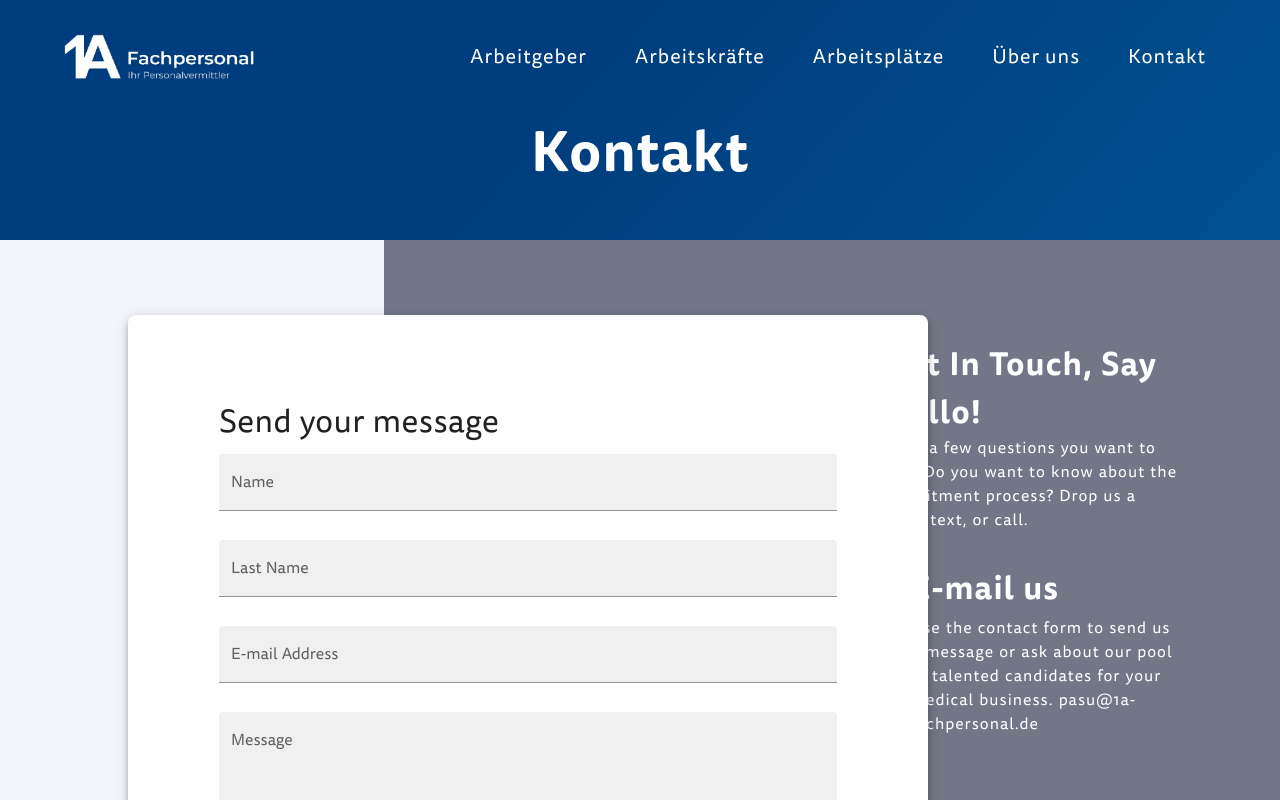
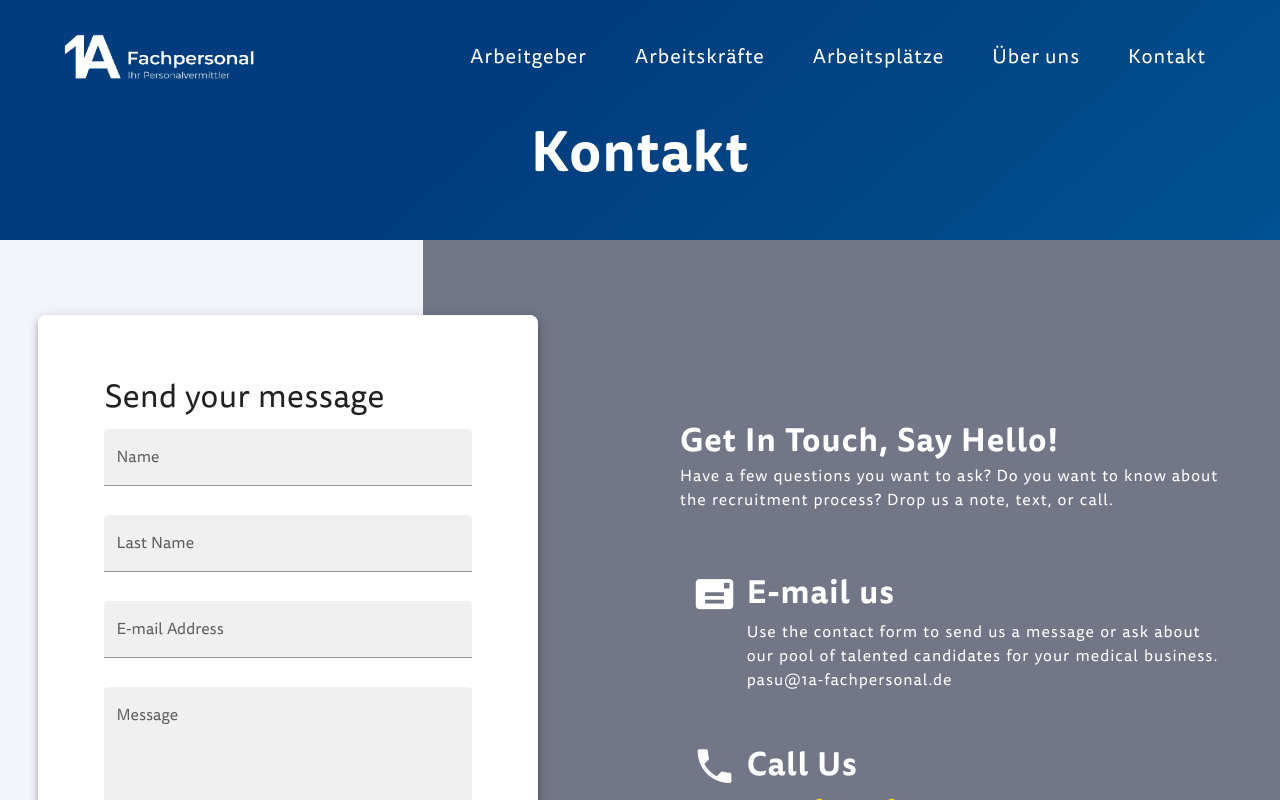
Before and after one commit to Miteos/1a-fachpersonal, a Nuxt app: page /kontakt in a window 1280 px wide. Shown: the top 800 px of the page. Built offline with nearby package versions, Linux system fonts and the light colour scheme; a web font is replaced by a local one.

Commit message:
feat: responsive update for landing

```diff
--- a/assets/styles/_mixins.scss
+++ b/assets/styles/_mixins.scss
@@ -5,7 +5,7 @@
   @media screen and (max-width: 1400px){ @content;}
 }
 @mixin lowresmonitors{
-  @media screen and (max-width: 1200px){ @content;}
+  @media screen and (max-width: 1260px){ @content;}
 }
 
 @mixin tablets{
@@ -15,7 +15,9 @@
 @mixin phones{
   @media screen and (max-width: 820px){ @content; }
 }
-
+@mixin midphones{
+  @media screen and (max-width: 620px){ @content;}
+}
 @mixin smallphones{
-  @media screen and (max-width: 420px){ @content; }
+  @media screen and (max-width: 440px){ @content; }
 }
--- a/components/sections/landingBoxes.vue
+++ b/components/sections/landingBoxes.vue
@@ -1,29 +1,41 @@
 <template>
+  <v-container fluid class="pa-0">
     <section class="landing-boxes py-12">
       <div class="landing-boxes--title">
         <h2>Unsere Erfahrung im Umgang mit Arbeitgebern und Arbeitnehmern.</h2>
       </div>
-    <div class="landing-boxes--cards">
+      <v-row style="width: 100%" justify="center">
+        <v-col
+          v-for="c in cards"
+          :key="c.id"
+          xl="3"
+          lg="3"
+          md="7"
+          sm="8"
+          cols="12"
+        >
           <v-card
             rounded
-        class="rounded-lg"
             hover
-        elevation="5"
-        v-for="c in cards"
-        :key="c.id"
+            elevation="3"
+            class="landing-boxes--cards rounded-lg"
           >
             <v-card-title
-          style="font-size: 72px"
-          class="d-flex justify-center pa-12"
+              style="font-size: 50px"
+              :style="{ 'font-size: 72px': $vuetify.breakpoint.mdAndDown }"
+              class="d-flex justify-center pa-9"
+              :class="{ 'pa-6': $vuetify.breakpoint.mdAndDown }"
             >
               {{ c.title }}</v-card-title
             >
-        <v-card-text class="d-flex justify-center pa-5" style="font-size: 24px"
+            <v-card-text class="d-flex text-center justify-center pa-5"
               >{{ c.text }}
             </v-card-text>
           </v-card>
-    </div>
+        </v-col>
+      </v-row>
     </section>
+  </v-container>
 </template>
 
 <script>
@@ -55,6 +67,7 @@ export default {
 
 <style lang="scss" scoped>
 @import 'assets/styles/colors';
+@import 'assets/styles/mixins';
 .landing-boxes {
   display: flex;
   flex-direction: column;
@@ -68,6 +81,12 @@ export default {
     font-size: 45px !important;
     & h2 {
       font-size: 45px;
+      @include phones {
+        font-size: 26px;
+      }
+      @include smallphones {
+        font-size: 22px;
+      }
     }
     & p {
       padding-top: 20px;
@@ -75,14 +94,21 @@ export default {
     }
   }
   &--cards {
-    display: grid;
-    grid-template-columns: 1fr 1fr 1fr;
-    grid-gap: 50px;
+    display: flex;
+    flex-direction: column;
     justify-content: center;
     align-items: center;
-    min-width: 400px;
-    font-size: 24px;
+    min-height: 250px;
+    min-width: 100%;
+    font-size: 18px;
     margin: 100px 0;
+    @include highresmonitors {
+      margin: 25px 0;
+    }
+    @include phones {
+      font-size: 16px;
+      margin: 20px 0;
+    }
     & .v-card__text {
       font-size: 18px;
     }
--- a/components/sections/landingCarousel.vue
+++ b/components/sections/landingCarousel.vue
@@ -1,21 +1,14 @@
 <template>
   <v-carousel
     cycle
-    height="600"
+    :height="$vuetify.breakpoint.xs ? 400 : 600"
     hide-delimiter-background
     show-arrows-on-hover
     class="background-image"
   >
     <v-carousel-item v-for="(slide, i) in slides" :key="i">
       <v-row class="fill-height" align="center" justify="center">
-        <div
-          class="display-3 text--center"
-          style="
-            font-size: 32px !important;
-            max-width: 800px;
-            text-align: center;
-          "
-        >
+        <div class="text--center carousel-text">
           {{ slide }}
         </div>
       </v-row>
@@ -47,6 +40,7 @@ export default {
 }
 </script>
 <style lang="scss">
+@import 'assets/styles/mixins';
 .background-image {
   width: 100%;
   background-image: linear-gradient(rgba(0, 0, 0, 0.5), rgba(0, 0, 0, 0.5)),
@@ -56,4 +50,17 @@ export default {
   background-position: center;
   background-repeat: no-repeat;
 }
+.carousel-text {
+  font-size: 32px !important;
+  max-width: 800px;
+  text-align: center;
+  @include tablets {
+    font-size: 26px !important;
+    padding: 30px;
+  }
+  @include smallphones {
+    font-size: 16px !important;
+    padding: 30px;
+  }
+}
 </style>
--- a/components/sections/landingContact.vue
+++ b/components/sections/landingContact.vue
@@ -1,15 +1,34 @@
 <template>
+  <v-container class="pa-0" fluid>
     <section class="contact">
-    <div class="contact--left"></div>
-    <div :class="{ 'contact--right dark': dark }" class="contact--right">
+      <v-row
+        class="d-flex"
+        :class="{ 'flex-column-reverse': $vuetify.breakpoint.mdAndDown }"
+      >
+        <v-col cols="12" xl="4" lg="4" md="12" class="contact--left">
+          <div></div>
+        </v-col>
+        <v-col
+          xl="8"
+          lg="8"
+          md="12"
+          cols="12"
+          :class="{ 'contact--right dark': dark }"
+          class="contact--right"
+        >
           <div class="contact--right--text">
             <h1 class="contact--right--title">Get In Touch, Say Hello!</h1>
-        <p>
-          Have a few questions you want to ask? Do you want to know about the
-          recruitment process? Drop us a note, text, or call.
+            <p class="mb-10">
+              Have a few questions you want to ask? Do you want to know about
+              the recruitment process? Drop us a note, text, or call.
             </p>
-        <v-row v-for="items in info" :key="items.icon" class="py-4">
-          <v-col cols="1"
+            <v-row v-for="items in info" :key="items.icon" class="py-1 ma-0">
+              <v-col
+                cols="2"
+                sm="2"
+                lg="1"
+                md="1"
+                v-if="$vuetify.breakpoint.smAndUp"
                 ><v-icon
                   size="45"
                   class="pt-1"
@@ -17,21 +36,32 @@
                   >{{ items.icon }}</v-icon
                 ></v-col
               >
-          <v-col>
-            <h3 class="pb-1 contact--right--title">{{ items.title }}</h3>
-            <a :href="'tel:' + items.text" v-if="items.type === 'button'">
-              <v-icon class="pr-2" color="tertiary">mdi-perm_phone_msg </v-icon
+              <v-col cols="12" sm="10" lg="11" md="11">
+                <h3 class="pb-1 pl-2 contact--right--title">
+                  {{ items.title }}
+                </h3>
+                <a
+                  class="pl-2"
+                  :href="'tel:' + items.text"
+                  v-if="items.type === 'button'"
+                >
+                  <v-icon class="pr-5" color="tertiary"
+                    >mdi-perm_phone_msg </v-icon
                   >{{ items.text }}</a
                 >
-            <p v-if="items.type === 'text'">{{ items.text }}</p>
+                <div class="pl-2">
+                  <p v-if="items.type === 'text'">
+                    {{ items.text }}
+                  </p>
                   <nuxt-link v-if="items.type === 'link'" to="/arbeitsplätze">{{
                     items.text
                   }}</nuxt-link>
+                </div>
               </v-col>
             </v-row>
           </div>
-    </div>
-
+        </v-col>
+      </v-row>
       <v-card class="contact--card rounded-lg" elevation="5">
         <v-card-title class="contact--right--title"
           >Send your message</v-card-title
@@ -60,6 +90,7 @@
         </v-card-actions>
       </v-card>
     </section>
+  </v-container>
 </template>
 
 <script>
@@ -101,6 +132,7 @@ export default {
 
 <style lang="scss" scoped>
 @import 'assets/styles/colors';
+@import 'assets/styles/mixins';
 .contact {
   position: relative;
   min-height: 500px;
@@ -108,15 +140,20 @@ export default {
   display: flex;
   flex-direction: row;
   &--left {
-    width: 30%;
     background-color: $background-grey;
+    min-height: 900px;
+    @include phones {
+      min-height: 700px;
+    }
   }
   & .dark {
     background-color: $secondary-darker-grey;
     background-image: none;
   }
   &--right {
-    width: 70%;
+    display: flex;
+    justify-content: flex-end;
+    align-items: center;
     background-image: linear-gradient(
       to right bottom,
       #003d7e 25%,
@@ -125,20 +162,80 @@ export default {
       #005f9c,
       #006aa6
     );
+    @include highresmonitors {
+      padding-left: 10px;
+      justify-content: flex-end;
+    }
+    @include lowresmonitors {
+      padding-left: 10px;
+      justify-content: center;
+    }
     &--text {
-      padding: 100px 100px 300px 500px;
+      max-width: 700px;
+      padding-right: 100px;
       color: $secondary;
+      @include biggermonitors {
+        padding: 40px 40px 40px 100px;
+      }
+      @include lowresmonitors {
+        padding-left: 20px;
+      }
+      @include phones {
+        padding: 20px;
+      }
+      & p {
+        @include phones {
+          margin-bottom: 10px !important;
+        }
+      }
     }
     &--title {
       font-size: 32px;
+      @include phones {
+        font-size: 26px;
+      }
+      @include smallphones {
+        font-size: 22px;
+      }
     }
   }
   &--card {
-    padding: 75px 75px;
+    padding: 50px 50px;
     position: absolute;
     min-width: 800px;
     top: 75px;
+    left: 13%;
+    @include biggermonitors {
+      min-width: 700px;
+      left: 3%;
+    }
+    @include highresmonitors {
+      min-width: 500px;
+      left: 3%;
+    }
+    @include lowresmonitors {
+      min-width: 1000px;
+      top: 650px;
       left: 10%;
+    }
+    @include tablets {
+      min-width: 90%;
+      margin: auto;
+      top: 650px;
+      left: 5%;
+    }
+    @include phones {
+      min-width: 100%;
+      padding: 10px;
+      top: 525px;
+      left: 0;
+    }
+    @include midphones {
+      top: 525px;
+    }
+    @include smallphones {
+      top: 600px;
+    }
   }
 }
 .v-application a {
--- a/components/sections/landingJobs.vue
+++ b/components/sections/landingJobs.vue
@@ -1,4 +1,5 @@
 <template>
+  <v-container fluid class="pa-0">
     <section class="landing-jobs pt-12">
       <div class="landing-jobs--title">
         <h2>Ausgewählte Jobs</h2>
@@ -8,29 +9,36 @@
           zusammenarbeiten, um herauszufinden, was zu Ihnen passt.
         </p>
       </div>
-    <div class="landing-jobs--cards">
-      <v-card v-for="c in cards" :key="c.id" hover>
+      <v-row style="width: 100%">
+        <v-col v-for="c in cards" :key="c.id" xl="4" lg="4" md="12">
+          <v-card hover class="landing-jobs--cards">
             <div>
-          <img :src="c.img" />
+              <v-img :src="c.img" />
             </div>
             <v-card-title> {{ c.title }}</v-card-title>
             <v-divider></v-divider>
             <v-card-text>{{ c.text }} </v-card-text>
             <v-list>
               <v-list-item class="pl-0">
-            <v-list-item-icon><v-icon>mdi-account</v-icon></v-list-item-icon>
+                <v-list-item-icon
+                  ><v-icon>mdi-account</v-icon></v-list-item-icon
+                >
                 <p class="ma-0">{{ c.vacancies }}</p></v-list-item
               >
               <v-list-item class="pl-0">
                 <v-list-item-icon
-              ><v-icon>mdi-clock-time-four-outline</v-icon></v-list-item-icon
+                  ><v-icon
+                    >mdi-clock-time-four-outline</v-icon
+                  ></v-list-item-icon
                 >
                 <p class="ma-0">{{ c.type }}</p>
               </v-list-item>
             </v-list>
           </v-card>
-    </div>
+        </v-col>
+      </v-row>
     </section>
+  </v-container>
 </template>
 
 <script>
@@ -73,6 +81,7 @@ export default {
 
 <style lang="scss" scoped>
 @import 'assets/styles/colors';
+@import 'assets/styles/mixins';
 .landing-jobs {
   display: flex;
   flex-direction: column;
@@ -93,21 +102,32 @@ export default {
     color: $secondary;
     & h2 {
       font-size: 45px;
+      @include phones {
+        font-size: 32px;
+        margin: 20px 0 20px 0;
+      }
     }
     & p {
       padding-top: 20px;
       margin: 0 !important;
+      @include phones {
+        padding: 10px;
+      }
     }
   }
   &--cards {
-    display: grid;
-    grid-template-columns: 1fr 1fr 1fr;
-    grid-gap: 50px;
     justify-content: center;
     align-items: center;
-    max-width: 400px;
     font-size: 18px;
     margin: 100px 0;
+    @include highresmonitors {
+      font-size: 16px;
+      margin: 50px 0;
+    }
+    @include phones {
+      font-size: 16px;
+      margin: 20px 0;
+    }
     & img {
       min-width: 200px;
       height: 350px;
--- a/components/sections/landingServicesCompany.vue
+++ b/components/sections/landingServicesCompany.vue
@@ -40,8 +40,9 @@
               width="200"
               :height="$vuetify.breakpoint.lgAndDown ? 35 : 40"
               color="#003D7E"
+              to="/arbeitgeber"
               style="margin-top: 10px"
-              >Read more</v-btn
+              >Weiterlesen</v-btn
             >
           </div>
         </v-col>
--- a/components/sections/landingServicesJobSeeker.vue
+++ b/components/sections/landingServicesJobSeeker.vue
@@ -42,8 +42,9 @@
               width="200"
               :height="$vuetify.breakpoint.lgAndDown ? 35 : 40"
               color="#003D7E"
+              to="/arbeitskräfte"
               style="margin-top: 10px"
-              >Read more</v-btn
+              >Weiterlesen</v-btn
             >
           </div>
         </v-col>
```
Lines whose indentation alone changed are shown as unchanged.
